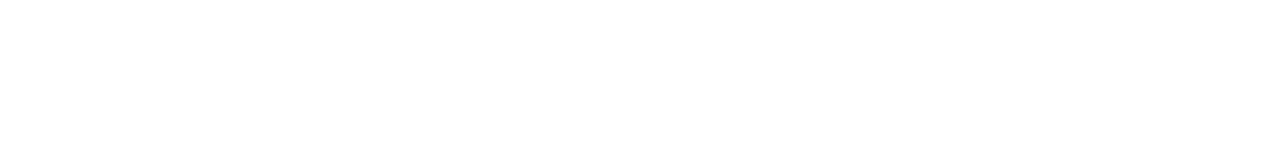
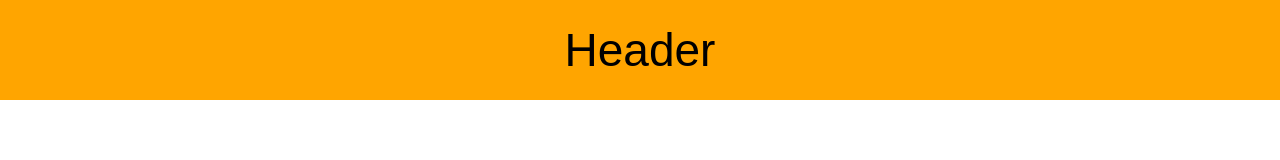
Before and after one commit to oleksmel/lesson_13_Media_Query, a plain HTML site: page index.html in a window 1280 px wide. Drawn offline with Linux system fonts and the light colour scheme.

Commit message:
added style.css

```diff
--- a/index.html
+++ b/index.html
@@ -4,9 +4,15 @@
     <meta charset="UTF-8">
     <meta http-equiv="X-UA-Compatible" content="IE=edge">
     <meta name="viewport" content="width=device-width, initial-scale=1.0">
-    <title>Document</title>
+    <meta name="viewport" content="width-device-width, initial-scale=1.0">
+    <link rel="stylesheet" href="styles.css">
+    <title>Media Query</title>
 </head>
 <body>
 
+    <header class="header">
+        Header
+    </header>
+
 </body>
 </html>
--- /dev/null
+++ b/styles.css
@@ -0,0 +1,28 @@
+*{
+    margin: 0;
+    padding: 0;
+    box-sizing: border-box;
+}
+
+html,
+body {
+    font-family: sans-serif;
+}
+
+.header {
+    background-color: orange;
+    height: 100px;
+    font-size: 46px;
+    display: flex;
+    justify-content: center;
+    align-items: center;
+}
+
+@media screen and(max-width: 991px){
+    .header {
+        background-color: yellow;
+        color: red;
+        height: 80px;
+        font-size: 42px;
+    }
+}
```
